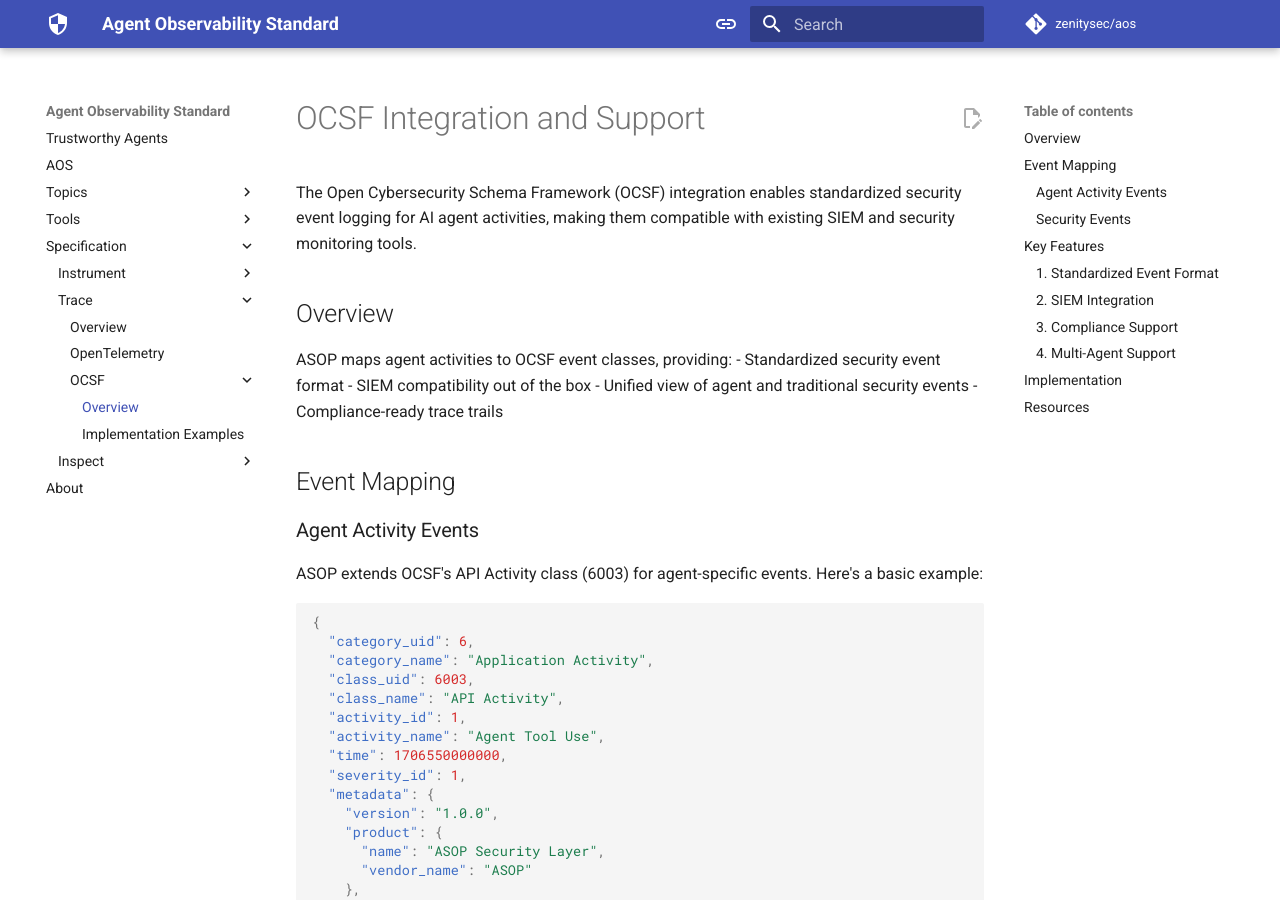
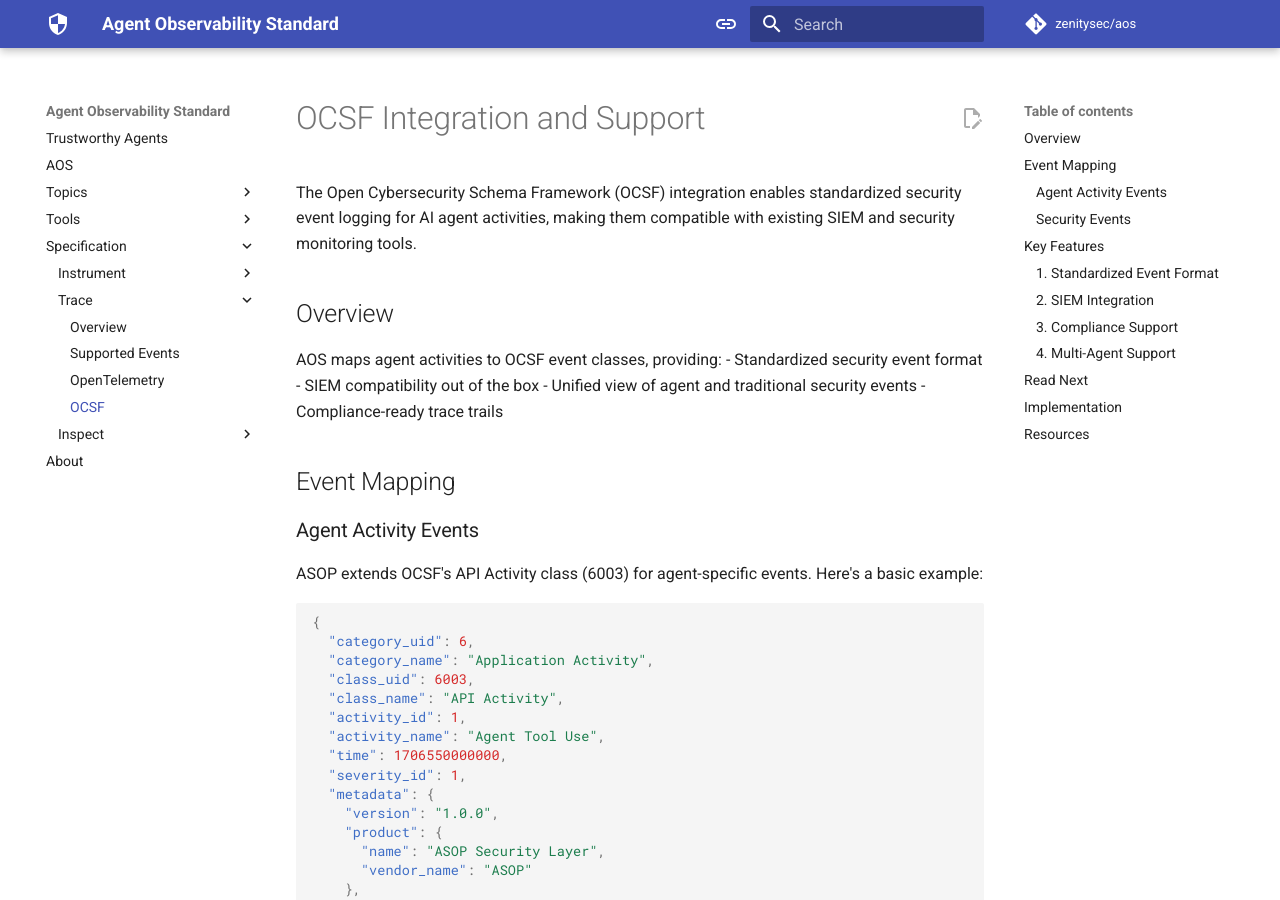
Before and after one commit to zenitysec/AOS, an MkDocs documentation site: the page built from docs/spec/trace/extend_ocsf.md, in a window 1280 px wide and 900 px high. Built offline with MkDocs 1.6.1 and Material for MkDocs 9.7.7, drawn with Linux system fonts in a browser that asks for light colours; comment, search, counter and statistics services are not loaded; some of the changed text lies outside the part shown.

Commit message:
restructure trace spec dir

```diff
--- a/docs/spec/trace/OCSF/README.md
+++ b/docs/spec/trace/extend_ocsf.md
@@ -4,7 +4,7 @@ The Open Cybersecurity Schema Framework (OCSF) integration enables standardized
 
 ## Overview
 
-ASOP maps agent activities to OCSF event classes, providing:
+AOS maps agent activities to OCSF event classes, providing:
 - Standardized security event format
 - SIEM compatibility out of the box
 - Unified view of agent and traditional security events
@@ -96,6 +96,12 @@ Security-relevant agent activities map to appropriate OCSF classes:
 - Distributed tracing support
 - Hierarchical event relationships
 
+## Read Next
+
+- [Agent Observability Standard (AOS)](./aos.md)
+- [Core Concepts](./core_concepts.md)
+------------------
+
 ## Implementation
 
 For detailed implementation examples, including:
--- a/mkdocs.yml
+++ b/mkdocs.yml
@@ -91,10 +91,9 @@ nav:
       - ASOP specification: spec/instrument/specification.md
     - Trace:
       - Overview: spec/trace/README.md
+      - Supported Events: spec/trace/events.md
       - OpenTelemetry: spec/trace/extend_opentelemetry.md
-      - OCSF:
-        - Overview: spec/trace/OCSF/README.md
-        - Implementation Examples: spec/trace/OCSF/implementation_examples.md
+      - OCSF: spec/trace/extend_ocsf.md
     - Inspect:
       - Overview: spec/inspect/README.md
       - AgBOM with CycloneDX: spec/inspect/extend_cyclonedx.md
```
Also changed, not shown: docs/spec/trace/README.md (+6 -2 lines), docs/spec/trace/events.md (added, +6 -0 lines).
